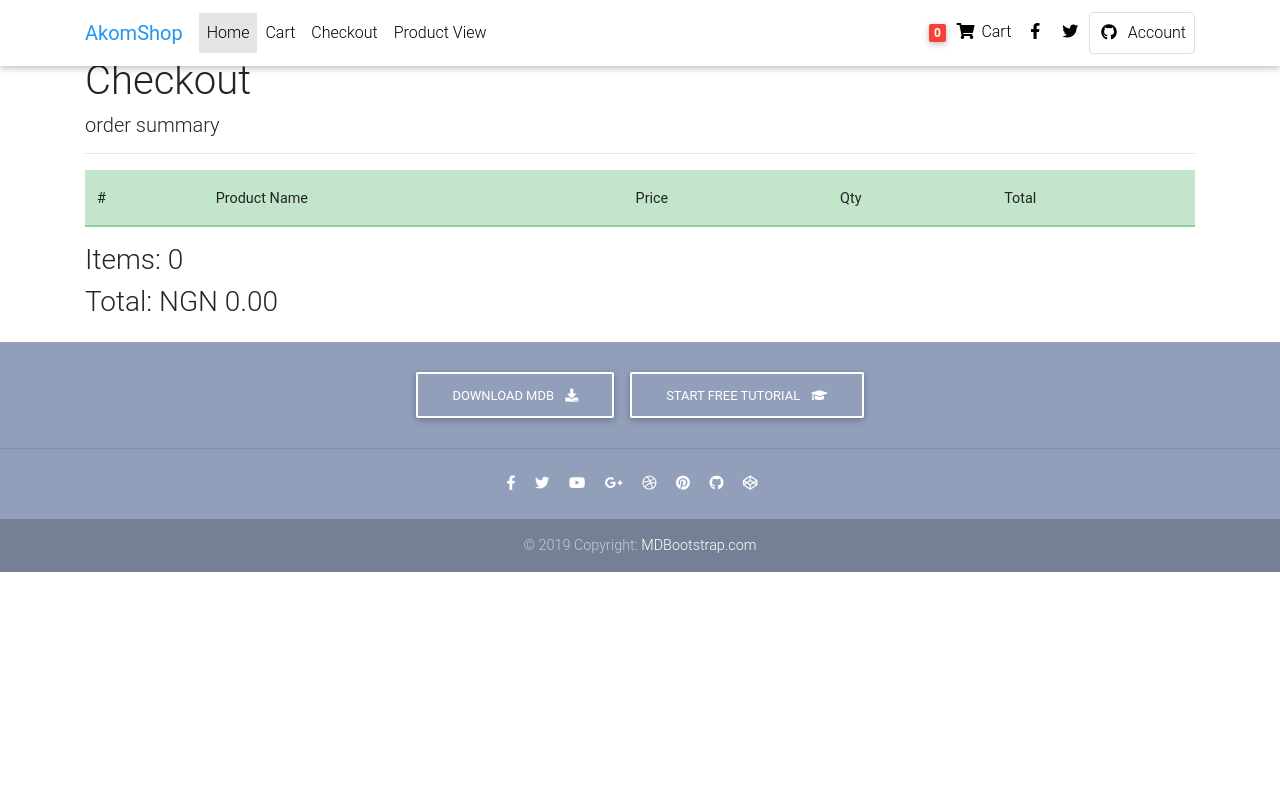
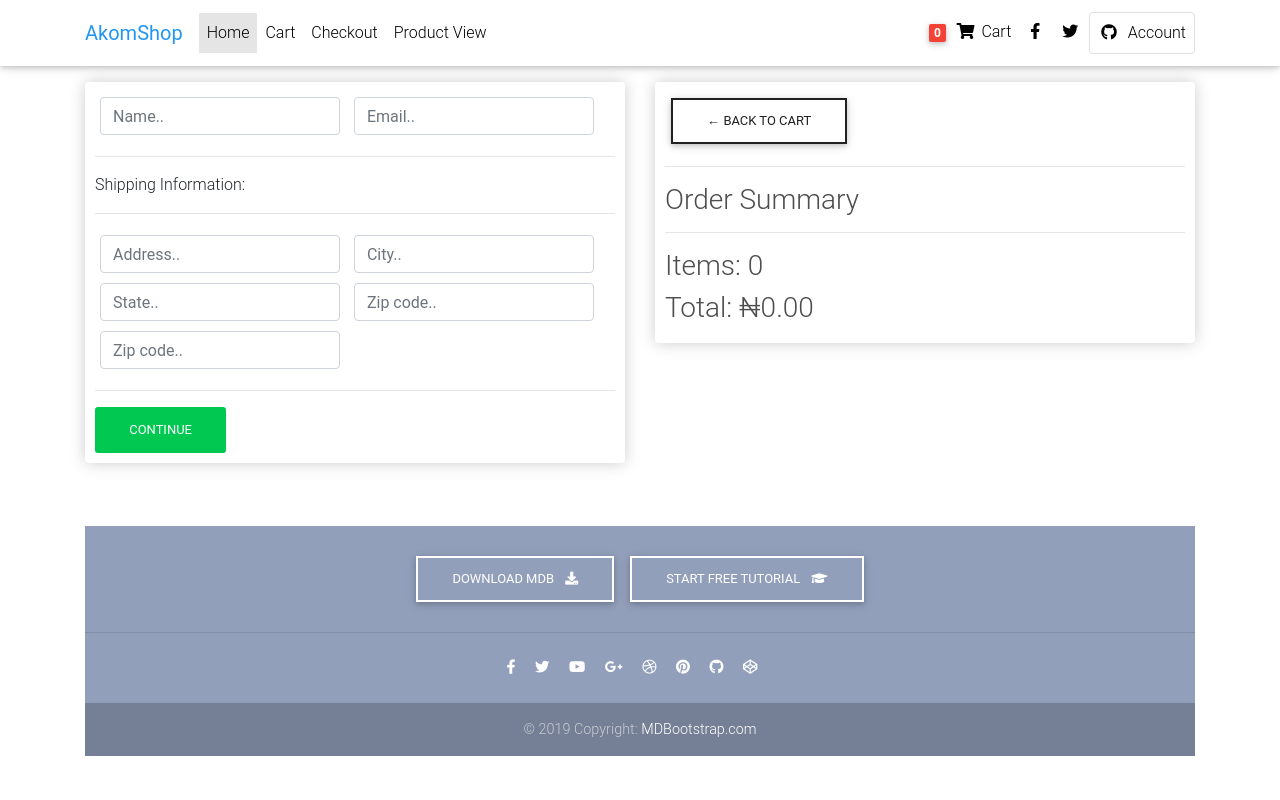
Before and after one commit to frank9th/AkomShop-DjangoEcommerce, a Django app: page /checkout/ in a window 1280 px wide. Run offline with Django 3.2, Linux system fonts and the light colour scheme; lists and menus that the app fills with data are empty; some libraries are stand-ins or nearby versions; some web fonts are replaced.

Commit message:
fixed template bug

```diff
--- /dev/null
+++ b/Shop/static/css/store.css
@@ -0,0 +1,100 @@
+
+
+h1,h2,h3,h4,h5,h6{
+	color:hsl(0, 0%, 30%);
+}
+
+.box-element{
+	box-shadow:hsl(0, 0%, 80%) 0 0 16px;
+	background-color: #fff;
+	border-radius: 4px;
+	padding: 10px;
+}
+
+.thumbnail{
+	width: 100%;
+	height: 200px;
+	-webkit-box-shadow: -1px -3px 5px -2px rgba(214,214,214,1);
+    -moz-box-shadow: -1px -3px 5px -2px rgba(214,214,214,1);
+    box-shadow: -1px -3px 5px -2px rgba(214,214,214,1);
+}
+
+.product{
+	border-radius: 0 0 4px 4px;
+	padding: 10px;
+	background-color: #fff;
+}
+
+.bg-dark{
+	background-color: #4f868c!important;
+}
+
+#cart-icon{
+	width:25px;
+	display: inline-block;
+	margin-left: 15px;
+}
+
+#cart-total{
+	display: block;
+	text-align: center;
+	color:#fff;
+	background-color: red;
+	width: 20px;
+	height: 25px;
+	border-radius: 50%;
+	font-size: 14px;
+}
+
+.col-lg-4, .col-lg-6, .col-lg-8, .col-lg-12{
+	margin-top: 10px;
+	padding: 15px;
+}
+
+.btn{
+	border-radius: 0;
+}
+
+.row-image{
+	width: 100px;
+}
+
+.form-field{
+	width:250px;
+	display: inline-block;
+	padding: 5px;
+}
+
+.cart-row{
+	display: flex;
+    align-items: flex-stretch;
+    padding-bottom: 10px;
+    margin-bottom: 10px;
+    border-bottom: 1px solid #ececec;
+
+}
+
+.quantity{
+	display: inline-block;
+	font-weight: 700;
+	padding-right:10px;
+
+
+}
+
+.chg-quantity{
+	width: 12px;
+	cursor: pointer;
+	display: block;
+	margin-top: 5px;
+	transition:.1s;
+}
+
+.chg-quantity:hover{
+	opacity: .6;
+}
+
+
+.hidden{
+	display: none!important;
+}
--- a/Shop/templates/main.html
+++ b/Shop/templates/main.html
@@ -9,16 +9,18 @@
 
 
 
-
-
 	 <!-- Font Awesome -->
   <link rel="stylesheet" href="https://use.fontawesome.com/releases/v5.11.2/css/all.css">
   <!-- Bootstrap core CSS -->
   <link href="{% static 'css/bootstrap.min.css' %}" rel="stylesheet">
-  <!-- Material Design Bootstrap -->
-  <link href="{% static 'css/mdb.min.css' %}" rel="stylesheet">
-  <!-- Your custom styles (optional) -->
+  <!-- Material Design Bootstrap-->
+  <link href="{% static 'css/mdb.min.css' %}" rel="stylesheet"> -->
+  <!-- Your custom styles (optional) --->
   <link href="{% static 'css/style.min.css' %}" rel="stylesheet">
+
+
+  <link href="{% static 'css/store.css' %}" rel="stylesheet">
+
 
 
 </head>
@@ -57,7 +59,7 @@
 <body>
 
   <!-- Navbar -->
-  <nav class="navbar fixed-top navbar-expand-lg navbar-light white scrolling-navbar">
+  <nav class="navbar fixed-top navbar-expand-lg navbar-light white scrolling-navbar border-light">
     <div class="container">
 
       <!-- Brand -->
@@ -132,6 +134,8 @@
       {% block content %}
 
   {% endblock %}
+
+
 
 
 
--- a/Shop/templates/store/checkout.html
+++ b/Shop/templates/store/checkout.html
@@ -6,35 +6,72 @@
 <br>
 <hr>
 <div class="container">
-<h1>Checkout</h1>
-<h5>order summary</h5>
-<hr>
-<table class="table table-success table-striped">
-  <thead>
-    <tr>
-      <th scope="col">#</th>
-      <th scope="col">Product Name</th>
-      <th scope="col">Price</th>
-      <th scope="col">Qty</th>
-      <th scope="col">Total</th>
-    </tr>
-  </thead>
-  <tbody>
-  {% for item in items %}
-    <tr>
-      <th scope="row"><img src="{{item.product.imageURL}}"></th>
-      <td>{{item.product.name}}</td>
-      <td>NGN {{item.product.price|floatformat:2}}</td>
-      <td>{{item.quantity}}</td>
-      <td>NGN {{item.get_total|floatformat:2}}</td>
-    </tr>
-   {% endfor %}
- </tbody>
-</table>
-<h3>Items: {{order.get_cart_items}}</h3>
-<h3>Total: NGN {{order.get_cart_total|floatformat:2}} </h3>
-</div>
+  <div class="row">
+    <div class="col-lg-6" >
+      <div class="box-element" id="form-wrapper">
+        <form id="form">
+          <div id="user-info">
+            <div class="form-field">
+              <input required class="form-control" type="text" name="name" placeholder="Name..">
+            </div>
+            <div class="form-field">
+              <input required class="form-control" type="email" name="email" placeholder="Email..">
+            </div>
+
+          </div>
+          <div id="shipping-info">
+            <hr>
+            <p>Shipping Information:</p>
+            <hr>
+            <div class="form-field">
+              <input class="form-control" type="text" name="address" placeholder="Address..">
+            </div>
+            <div class="form-field">
+              <input class="form-control" type="text" name="city" placeholder="City..">
+            </div>
+            <div class="form-field">
+              <input class="form-control" type="text" name="state" placeholder="State..">
+            </div>
+            <div class="form-field">
+              <input class="form-control" type="text" name="zipcode" placeholder="Zip code..">
+            </div>
+            <div class="form-field">
+              <input class="form-control" type="text" name="country" placeholder="Zip code..">
+            </div>
+
+          </div>
+
+          <hr>
+          <input id="form-button" class="btn btn-success btn-block" type="submit" value="Continue">
+        </form>
+      </div>
+      <br>
+      <div class="box-element hidden" id="payment-info">
+        <small>Payment Options</small>
+      </div>
 
 
+    </div>
+
+    <div class="col-lg-6">
+      <div class="box-element">
+          <a  class="btn btn-outline-dark" href="{% url 'cart' %}">&#x2190; Back to Cart</a>
+          <hr>
+          <h3>Order Summary </h3>
+          <hr>
+          {% for item in items %}
+                <div class="cart-row">
+
+                  <div style="flex: 2"> <img class="row-image" src="{{item.product.imageURL}}"></div>
+                  <div style="flex: 2"><p>{{item.product.name}}</p></div>
+                  <div style="flex: 1"><p> &#8358;{{item.product.price|floatformat:2}}</p></div>
+                  <div style="flex: 1"><p> x{{item.quantity}}</p> </div>
+                </div>
+            {% endfor %}
+              <h3>Items: {{order.get_cart_items}}</h3>
+              <h3>Total: &#8358;{{order.get_cart_total|floatformat:2}} </h3>
+      </div>
+    </div>
+  </div>
 
 {% endblock %}
--- a/Shop/urls.py
+++ b/Shop/urls.py
@@ -5,6 +5,7 @@ from . import views
 urlpatterns = [
     path('', views.home, name='home'),
     path('store/', views.store, name='store'),
+    path('home/', views.home_page, name='home-page'),
     path('cart/', views.cart, name='cart'),
     path('checkout/', views.checkout, name='checkout'),
     path('login', views.loginPage, name='login'),
--- a/Shop/views.py
+++ b/Shop/views.py
@@ -18,8 +18,19 @@ def store(request):
 	products = Product.objects.all()
 	context = {'products':products}
 
+	return render(request, 'store/store.html',  context)
+	#return render(request, 'home-page.html',  context)
+
+
+def home_page(request):
+	products = Product.objects.all()
+	context = {'products':products}
+
 	#return render(request, 'store/store.html',  context)
 	return render(request, 'home-page.html',  context)
+
+
+
 
 
 def cart(request):
```
Also changed, not shown: Shop/templates/store/cart.html (+56 -28 lines), Shop/templates/store/store.html (+13 -20 lines), Shop/static/images/arrow-down.png (added), Shop/static/images/arrow-up.png (added).
